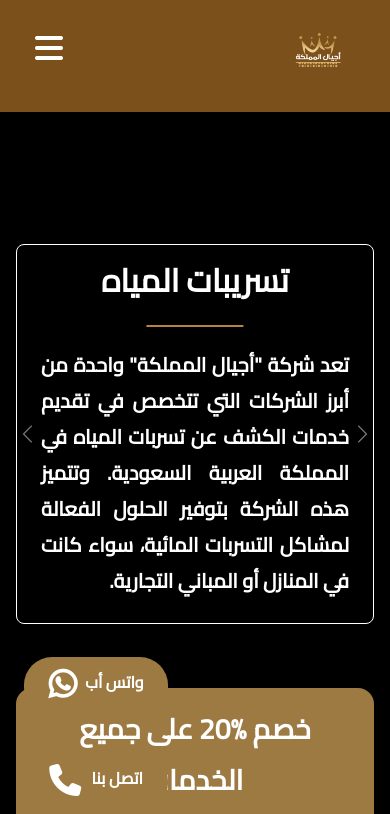
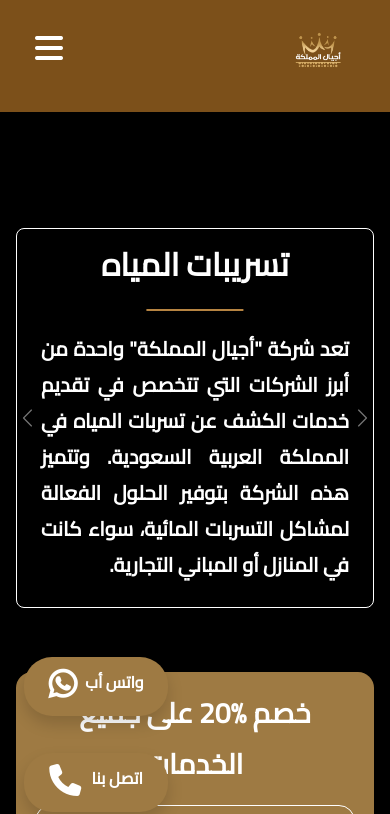
Before and after one commit to ZinabebaidZ123/Ajyal-Elmamlka-Website, a plain HTML site: page index.html in a window 390 px wide. Shown: the top 814 px of the page. Drawn offline with nearby package versions, Linux system fonts and the light colour scheme; a script that the page names is missing.

Commit message:
fixed-btn

```diff
--- a/assets/css/style.css
+++ b/assets/css/style.css
@@ -418,7 +418,7 @@ ul{
 
   @media (max-width:567px){
     .banner{
-        padding-top: 9rem;
+        padding-top: 7rem;
     }
     .banner #carouselExampleControls{
         width: 100% !important;
--- a/index.html
+++ b/index.html
@@ -354,7 +354,7 @@
 
   <div class="contact">
    <div class="d-flex flex-column justify-content-center ">
-   <div class="whatsUp contact-way d-flex justify-content-around  align-items-center ">
+   <div class="whatsUp contact-way d-flex justify-content-around  align-items-center  shadow">
       <p>واتس أب</p>
       <a href="https://wa.me/+0556672827"  class="" target="_blank">
 
@@ -363,7 +363,7 @@
          </a>
    </div>
 
- <div class="phone contact-way d-flex justify-content-around align-items-center ">
+ <div class="phone contact-way d-flex justify-content-around align-items-center shadow">
    <p class=""> اتصل بنا</p>
       <a href="tel:+0556672827" class="" target="_blank">
 
```
Also changed, not shown: contact.html (+2 -2 lines), services.html (+2 -2 lines).
